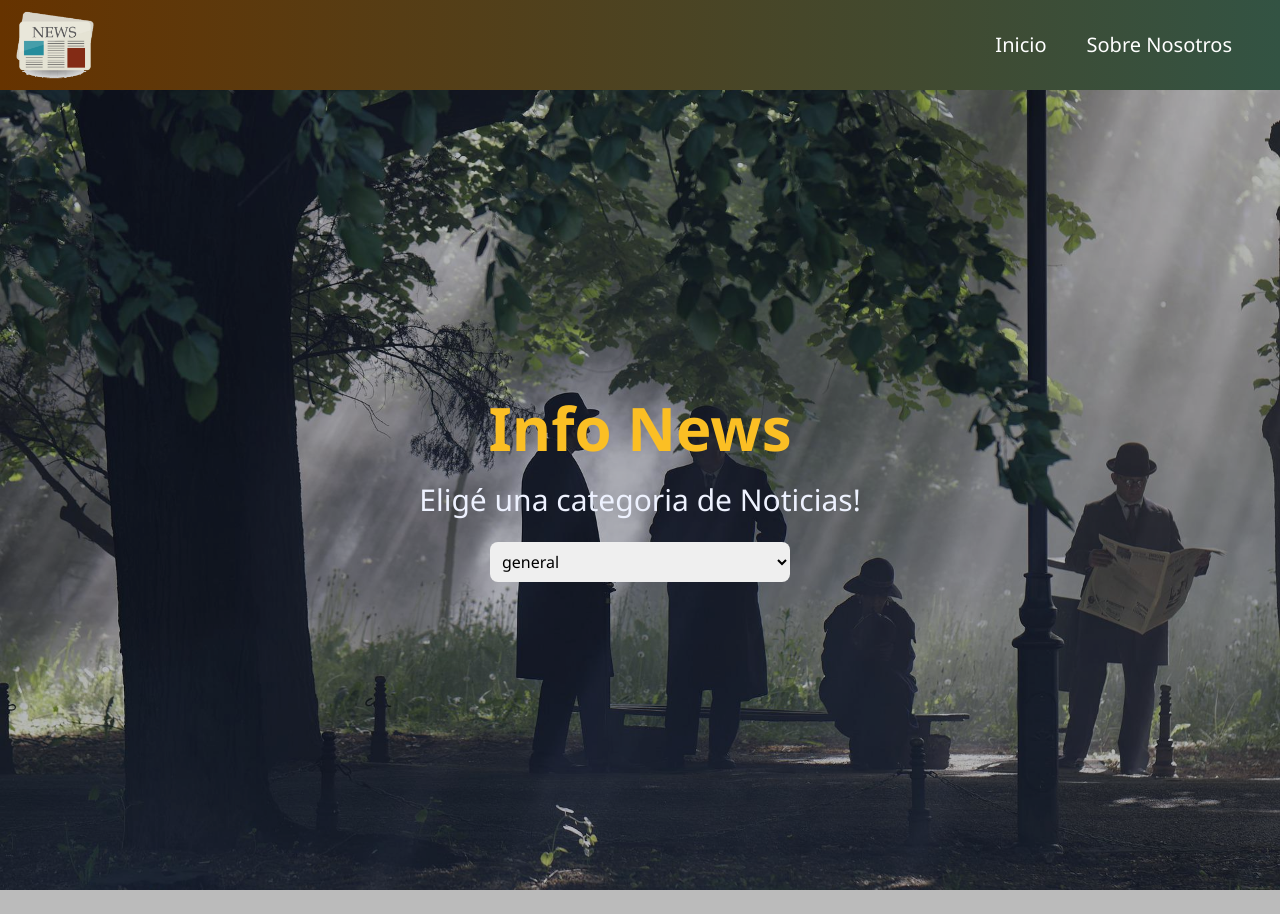
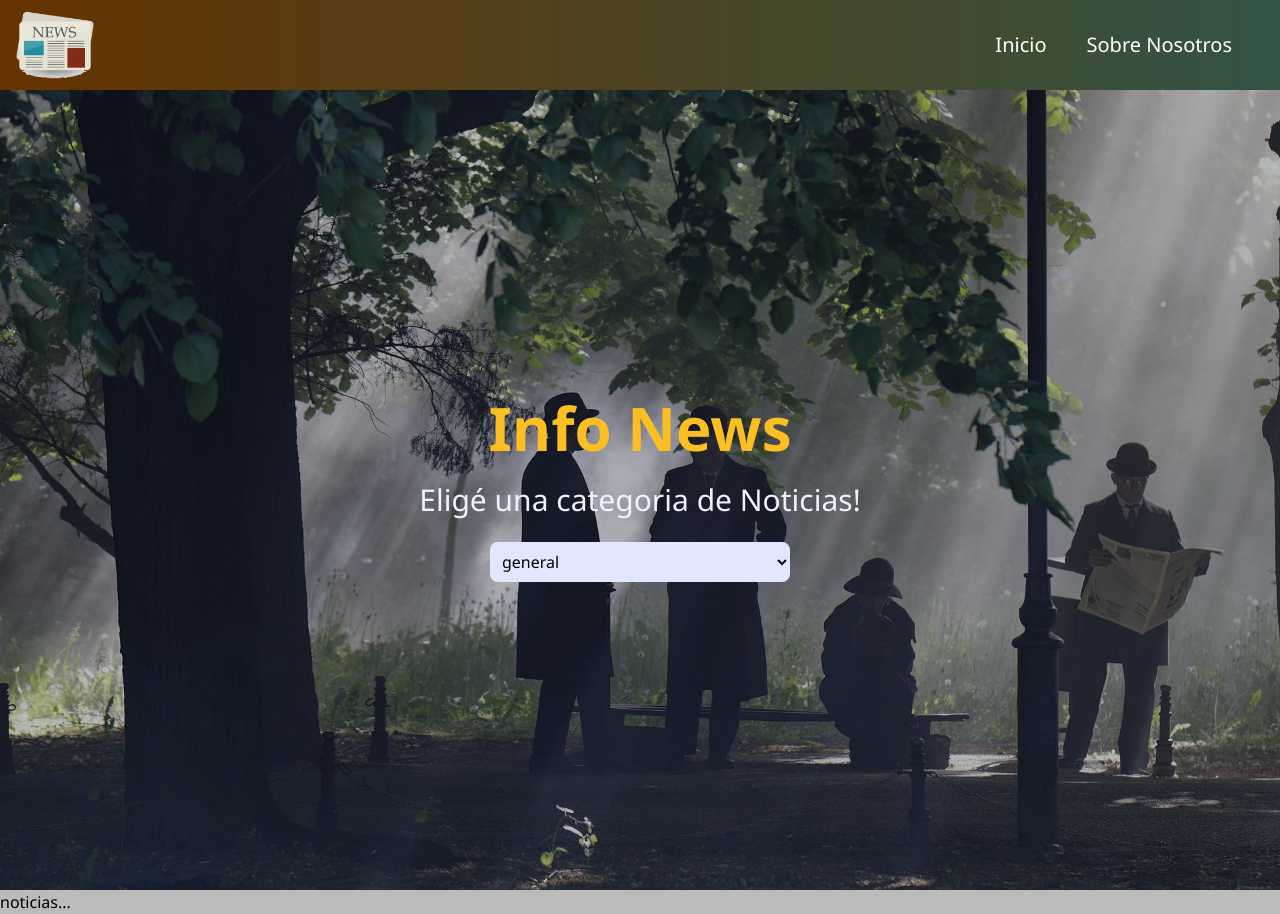
Before and after one commit to matiarias/news-app-with-react, a React (Create React App) app: page / in a window 1280 px wide. Before the commit the page ends 890 px from the top, so only its background shows below. Built offline with nearby package versions, Linux system fonts and the light colour scheme; no server answers.

Commit message:
realicé un use state noticias donde guarde la data de la api

```diff
--- a/src/components/overlay/Overlay.jsx
+++ b/src/components/overlay/Overlay.jsx
@@ -20,7 +20,7 @@ const Overlay = () => {
         <form>
           <div>
             <select
-              className="w-[250px] md:w-[300px] p-1 md:p-2 rounded-lg"
+              className="w-[250px] md:w-[300px] p-1 md:p-2 rounded-lg bg-indigo-100"
               name=""
               id="categorias"
               //   value=""
--- a/src/helpers/newsApi.js
+++ b/src/helpers/newsApi.js
@@ -6,6 +6,6 @@ export const newsApi = async (category) => {
     const { articles } = await resp.json();
     return articles;
   } catch (error) {
-    console.error(error);
+    console.log(error);
   }
 };
--- a/src/pages/Home.jsx
+++ b/src/pages/Home.jsx
@@ -1,17 +1,39 @@
-import React from "react";
+import React, { useEffect, useState } from "react";
+import { newsApi } from "../helpers/newsApi";
+
 import NavBar from "../components/navbar/NavBar";
 import Overlay from "../components/overlay/Overlay";
 
 const Home = () => {
+  const [noticias, setNoticias] = useState({
+    datos: [],
+    loading: true,
+  });
+
+  useEffect(() => {
+    newsApi("general").then((respuesta) => {
+      //   console.log(respuesta);
+      setNoticias({
+        datos: respuesta,
+        loading: false,
+      });
+    });
+    console.log(noticias);
+  }, []);
+
   return (
     <>
       <header>
         <NavBar />
-        <div className="w-full">
-          <Overlay />
-        </div>
+        <Overlay />
       </header>
-      <main></main>
+      <main>
+        {noticias.loading ? (
+          <h3 className="text-black text-2xl">Cargando.....</h3>
+        ) : (
+          <h3 className="text-black">noticias...</h3>
+        )}
+      </main>
       <footer></footer>
     </>
   );
```
